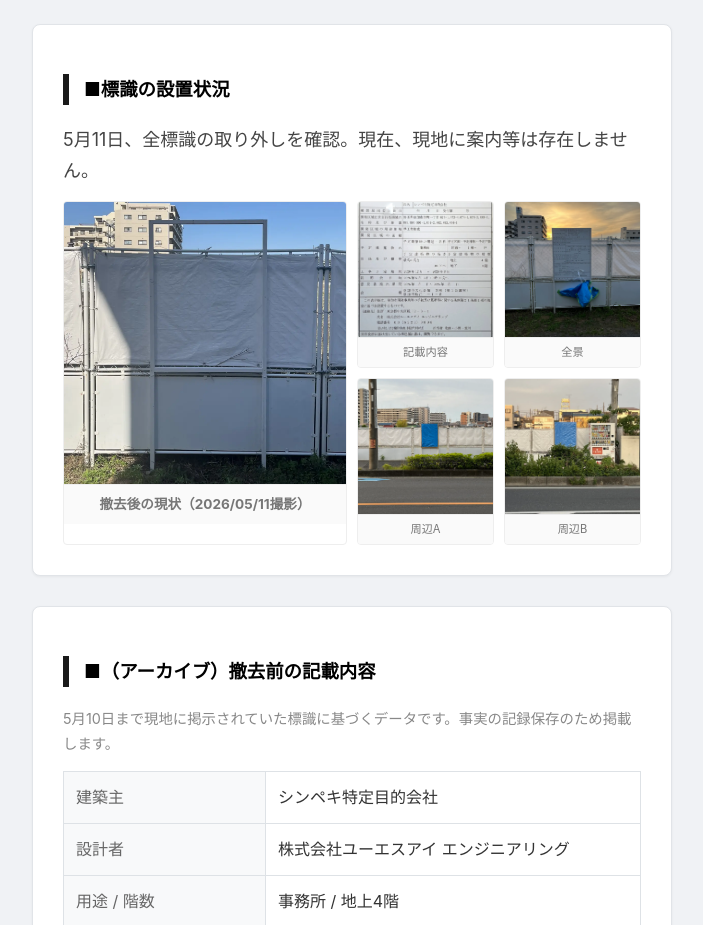
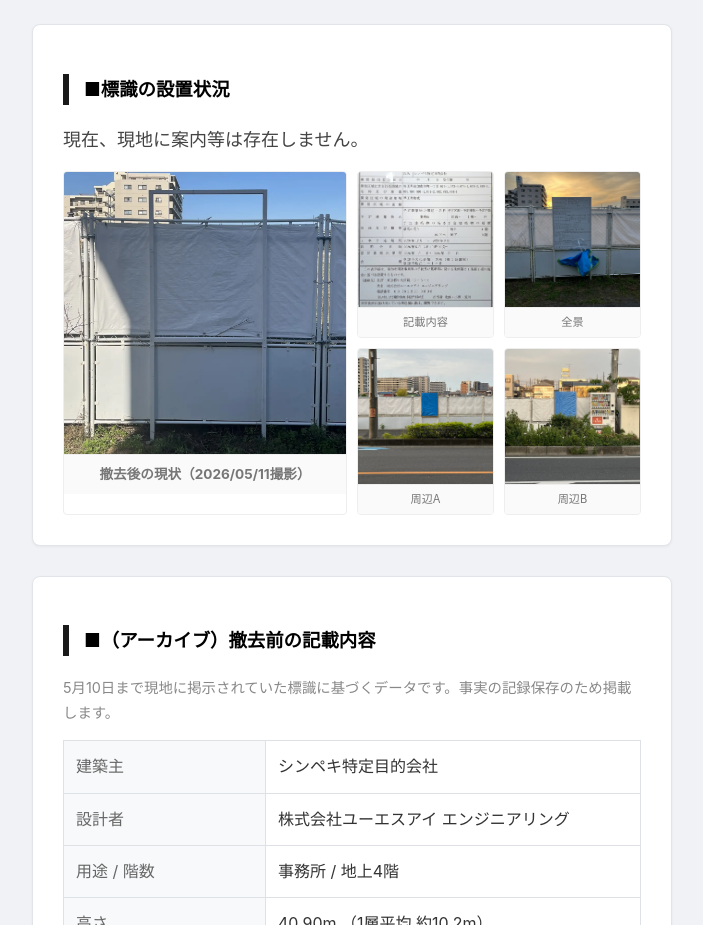
Before and after one commit to sakaecho-project/sakaecho-project.github.io, a plain HTML site: page ajufdsuaiuuicnio1198.html in a window 1280 px wide. Shown: the part 1960-2885 px from the top of the page, without its empty margins (288-991 px from the left). Drawn offline with Linux system fonts and the light colour scheme.

Commit message:
Update ajufdsuaiuuicnio1198.html

```diff
--- a/ajufdsuaiuuicnio1198.html
+++ b/ajufdsuaiuuicnio1198.html
@@ -5,16 +5,15 @@
     <meta name="viewport" content="width=device-width, initial-scale=1.0">
     <title>草加市栄町一丁目 開発計画（旧福野段ボール跡地）の記録</title>
     <style>
-        /* 全体：ライトグレーの背景とフォントサイズの最適化 */
         body {
             font-family: -apple-system, BlinkMacSystemFont, "Segoe UI", Roboto, "Helvetica Neue", Arial, sans-serif;
-            font-size: 18px; /* 現HPのスケールに合わせ拡大 */
+            font-size: 18px;
             line-height: 1.7;
             color: #333;
             max-width: 640px;
             margin: 0 auto;
             padding: 25px 15px;
-            background-color: #f0f2f5; /* ライトグレーの背景 */
+            background-color: #f0f2f5;
         }
 
         header {
@@ -32,7 +31,6 @@
             line-height: 1.4;
         }
 
-        /* セクション：白いテキストボックス（カード形式） */
         section {
             background-color: #ffffff;
             margin-bottom: 30px;
@@ -51,12 +49,10 @@
             color: #000;
         }
 
-        /* 導入文 */
         .intro-text {
             color: #444;
         }
 
-        /* 現況・公的情報の詳細スタイル */
         .status-item {
             margin-bottom: 25px;
         }
@@ -65,7 +61,6 @@
             margin-bottom: 0;
         }
 
-        /* 項目見出し：ボールド・黒 */
         .status-label {
             display: block;
             font-size: 1.1rem;
@@ -74,7 +69,6 @@
             margin-bottom: 6px;
         }
 
-        /* 画像グリッド：撤去画像を2倍サイズの正方形に */
         .image-grid {
             display: grid;
             grid-template-columns: repeat(4, 1fr);
@@ -99,7 +93,6 @@
             display: block;
         }
 
-        /* 撤去後の現状：2x2サイズ正方形 */
         .featured-card {
             grid-column: span 2;
             grid-row: span 2;
@@ -120,7 +113,6 @@
             font-weight: bold;
         }
 
-        /* 確認項目リスト */
         .check-list {
             padding-left: 20px;
             margin: 0;
@@ -132,7 +124,6 @@
             margin-bottom: 12px;
         }
 
-        /* データテーブル */
         .data-table {
             width: 100%;
             border-collapse: collapse;
@@ -153,13 +144,11 @@
             color: #666;
         }
 
-        /* リンク */
         .text-link {
             color: #0056b3;
             text-decoration: underline;
         }
 
-        /* フッター・免責事項 */
         footer {
             margin-top: 60px;
             padding: 0 10px 40px 10px;
@@ -185,7 +174,6 @@
             margin-top: 20px;
         }
 
-        /* モーダル */
         #image-modal {
             display: none;
             position: fixed;
@@ -203,7 +191,6 @@
             object-fit: contain;
         }
 
-        /* スマホ最適化 */
         @media (max-width: 480px) {
             body { font-size: 16.5px; }
             section { padding: 20px; }
@@ -217,7 +204,6 @@
         <h1>草加市栄町一丁目 開発計画（旧福野段ボール跡地）の記録</h1>
     </header>
 
-    <!-- 導入文 -->
     <section>
         <div class="intro-text">
             <p>草加市栄町一丁目の<a href="https://www.google.com/maps/search/?api=1&query=埼玉県草加市栄町1丁目+旧福野段ボール工業" target="_blank" class="text-link">旧福野段ボール工業跡地</a>において開発計画の標識が設置されました。</p>
@@ -225,7 +211,6 @@
         </div>
     </section>
 
-    <!-- 現況 -->
     <section>
         <h3 class="section-title">■現況（2026年5月11日時点）</h3>
         <p style="font-size: 0.95rem; color: #666; margin-bottom: 20px;">現地状況および行政への照会結果は以下の通りです。</p>
@@ -247,7 +232,6 @@
         </div>
     </section>
 
-    <!-- 公的情報の確認 -->
     <section>
         <h3 class="section-title">■公的情報の確認</h3>
         <p style="font-size: 0.95rem; margin-bottom: 15px; color: #666;">情報の正確性については、以下の公的窓口にて確認が可能です。</p>
@@ -263,7 +247,6 @@
         </div>
     </section>
 
-    <!-- 一般的な確認項目 -->
     <section>
         <h3 class="section-title">■一般的な確認項目</h3>
         <p style="margin-bottom: 15px; color: #444;">
@@ -278,17 +261,14 @@
         </ul>
     </section>
 
-    <!-- 標識の設置状況（キャプション入れ替え済み） -->
     <section id="signage">
         <h3 class="section-title">■標識の設置状況</h3>
-        <p style="margin-bottom: 15px; color: #444;">5月11日、全標識の取り外しを確認。現在、現地に案内等は存在しません。</p>
+        <p style="margin-bottom: 15px; color: #444;">現在、現地に案内等は存在しません。</p>
         <div class="image-grid">
-            <!-- 撤去後の現状 -->
             <div class="image-card featured-card" onclick="openModal('infoboard-removed.webp')">
                 <img src="infoboard-removed.webp" alt="標識撤去後の現状">
                 <div class="image-label">撤去後の現状（2026/05/11撮影）</div>
             </div>
-            <!-- アーカイブサムネイル -->
             <div class="image-card" onclick="openModal('infoboard.webp')">
                 <img src="infoboard.webp" alt="標識の記載内容">
                 <div class="image-label">記載内容</div>
@@ -308,7 +288,6 @@
         </div>
     </section>
 
-    <!-- 記録保存 -->
     <section>
         <h3 class="section-title">■（アーカイブ）撤去前の記載内容</h3>
         <p style="font-size: 0.9rem; color: #888; margin-bottom: 15px;">
@@ -342,7 +321,6 @@
         </table>
     </section>
 
-    <!-- フッター・免責事項（強化版） -->
     <footer>
         <div class="disclaimer-box">
             <strong>免責事項および運営方針</strong><br>
@@ -357,7 +335,6 @@
         <div class="signature">2026年5月 周辺住民有志</div>
     </footer>
 
-    <!-- 画像拡大用モーダル -->
     <div id="image-modal" onclick="closeModal()">
         <img id="modal-img" src="" alt="拡大画像">
     </div>
```
